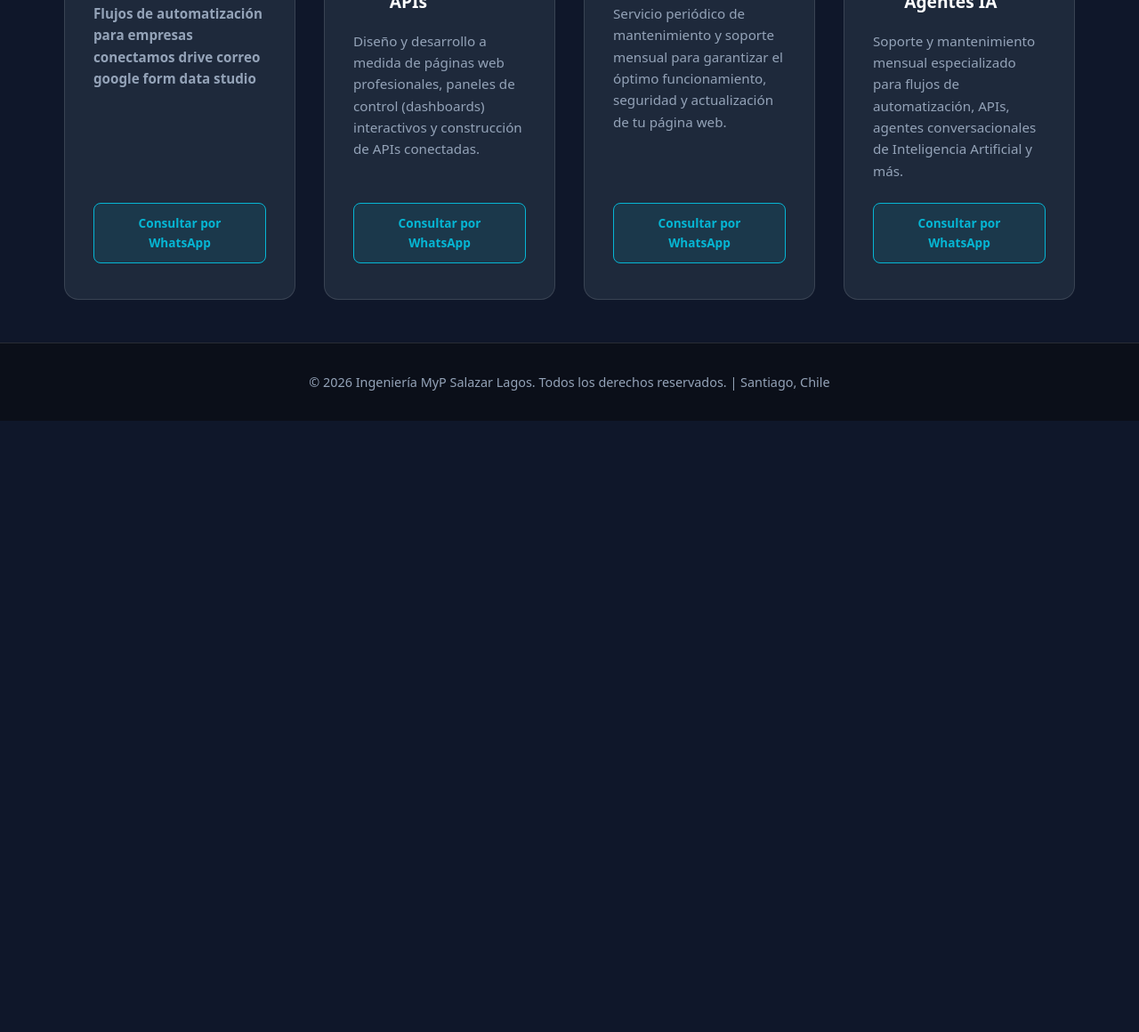
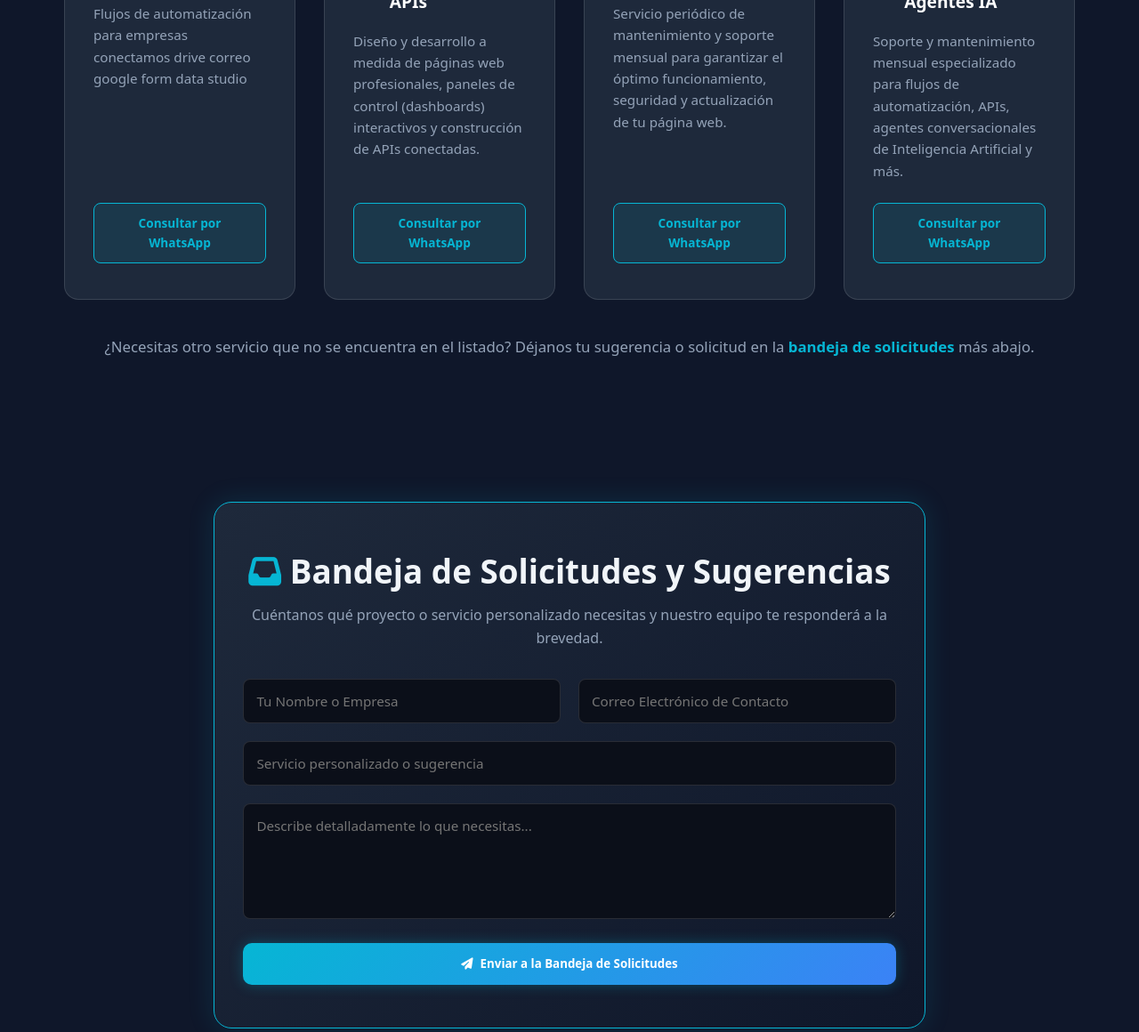
Before and after one commit to ingenieriamypsalazarlagos-ctrl/myp-portal, a website: page public/index.html in a window 1280 px wide. Shown: the part 857-2017 px from the top of the page at 89% size. Before the commit the page ends 1330 px from the top, so only its background shows below. Drawn offline with Linux system fonts and the light colour scheme.

Commit message:
index.html

```diff
--- a/public/index.html
+++ b/public/index.html
@@ -112,6 +112,72 @@
         .card-btn { background: rgba(6,182,212,0.1); border: 1px solid var(--accent-cyan); color: var(--accent-cyan); padding: 0.7rem 1rem; border-radius: 8px; text-decoration: none; font-weight: bold; font-size: 0.85rem; text-align: center; transition: 0.2s; }
         .card-btn:hover { background: var(--accent-cyan); color: #000; }
 
+        /* Mensaje de sugerencia debajo de las opciones */
+        .suggestion-notice {
+            text-align: center;
+            margin-top: 2.5rem;
+            color: var(--text-muted);
+            font-size: 1.05rem;
+        }
+        .suggestion-notice a {
+            color: var(--accent-cyan);
+            text-decoration: none;
+            font-weight: bold;
+        }
+        .suggestion-notice a:hover {
+            text-decoration: underline;
+        }
+
+        /* Estilos de la Bandeja de Solicitudes y Sugerencias */
+        .solicitudes-section {
+            background: linear-gradient(135deg, #1e293b 0%, #0f172a 100%);
+            border: 1px solid var(--accent-cyan);
+            border-radius: 20px;
+            padding: 3rem 2rem;
+            max-width: 800px;
+            margin: 4rem auto;
+            box-shadow: 0 0 30px rgba(6, 182, 212, 0.15);
+        }
+        .solicitudes-form {
+            display: flex;
+            flex-direction: column;
+            gap: 1.2rem;
+        }
+        .form-row {
+            display: grid;
+            grid-template-columns: 1fr 1fr;
+            gap: 1.2rem;
+        }
+        .form-input, .form-textarea {
+            width: 100%;
+            padding: 0.9rem;
+            background: #0b0f19;
+            border: 1px solid var(--border);
+            border-radius: 8px;
+            color: #fff;
+            outline: none;
+            font-size: 0.95rem;
+        }
+        .form-input:focus, .form-textarea:focus {
+            border-color: var(--accent-cyan);
+            box-shadow: 0 0 10px rgba(6, 182, 212, 0.3);
+        }
+        .form-textarea {
+            resize: vertical;
+            height: 130px;
+        }
+        .success-alert {
+            background: rgba(6, 182, 212, 0.15);
+            border: 1px solid var(--accent-cyan);
+            color: var(--accent-cyan);
+            padding: 1rem;
+            border-radius: 8px;
+            text-align: center;
+            font-weight: bold;
+            display: none;
+            margin-top: 1rem;
+        }
+
         /* Modal de Login seguro */
         #login-modal { display: none; position: fixed; inset: 0; background: rgba(0,0,0,0.85); backdrop-filter: blur(8px); justify-content: center; align-items: center; z-index: 1000; padding: 1rem; }
         .login-card { background: var(--surface-card); padding: 2.5rem; border-radius: 16px; width: 100%; max-width: 400px; text-align: center; border: 1px solid var(--accent-cyan); position: relative; }
@@ -123,6 +189,9 @@
 
         @media (max-width: 1100px) {
             .header-collage { display: none; }
+        }
+        @media (max-width: 768px) {
+            .form-row { grid-template-columns: 1fr; }
         }
     </style>
 </head>
@@ -162,18 +231,18 @@
         </a>
     </section>
 
-    <!-- Sección de Servicios Actualizada -->
+    <!-- Sección de Servicios -->
     <section class="container">
         <div class="section-title">
             <h2>Nuestros Servicios Principales</h2>
             <p style="color:var(--text-muted)">Soluciones robustas orientadas a la optimización, desarrollo y continuidad de tu negocio.</p>
         </div>
         <div class="grid">
-            <!-- Servicio 1 (Solo Negrita) -->
+            <!-- Servicio 1 -->
             <div class="card">
                 <div>
                     <h3><i class="fa-solid fa-network-wired"></i> Flujos de Automatización</h3>
-                    <p><b>Flujos de automatización para empresas conectamos drive correo google form data studio</b></p>
+                    <p>Flujos de automatización para empresas conectamos drive correo google form data studio</p>
                 </div>
                 <a href="https://wa.me/56969176666?text=Me%20interesa%20automatizar%20procesos" target="_blank" class="card-btn">Consultar por WhatsApp</a>
             </div>
@@ -202,6 +271,38 @@
                 <a href="https://wa.me/56969176666?text=Quiero%20saber%20sobre%20mantenimiento%20de%20flujos%20e%20IA" target="_blank" class="card-btn">Consultar por WhatsApp</a>
             </div>
         </div>
+
+        <!-- Aviso para otro tipo de servicios -->
+        <div class="suggestion-notice">
+            ¿Necesitas otro servicio que no se encuentra en el listado? Déjanos tu sugerencia o solicitud en la <a href="#bandeja-solicitudes">bandeja de solicitudes</a> más abajo.
+        </div>
+    </section>
+
+    <!-- Bandeja de Solicitudes y Sugerencias -->
+    <section id="bandeja-solicitudes" class="container">
+        <div class="solicitudes-section">
+            <div class="section-title" style="margin-bottom: 2rem;">
+                <h2><i class="fa-solid fa-inbox" style="color: var(--accent-cyan);"></i> Bandeja de Solicitudes y Sugerencias</h2>
+                <p style="color:var(--text-muted)">Cuéntanos qué proyecto o servicio personalizado necesitas y nuestro equipo te responderá a la brevedad.</p>
+            </div>
+
+            <form class="solicitudes-form" onsubmit="enviarSolicitud(event)">
+                <div class="form-row">
+                    <input type="text" id="nombre-solicitante" class="form-input" placeholder="Tu Nombre o Empresa" required>
+                    <input type="email" id="email-solicitante" class="form-input" placeholder="Correo Electrónico de Contacto" required>
+                </div>
+                <input type="text" id="asunto-solicitante" class="form-input" placeholder="Servicio personalizado o sugerencia" required>
+                <textarea id="mensaje-solicitante" class="form-textarea" placeholder="Describe detalladamente lo que necesitas..." required></textarea>
+
+                <button type="submit" class="btn-glow" style="width: 100%; justify-content: center; margin-top: 0.5rem;">
+                    <i class="fa-solid fa-paper-plane"></i> Enviar a la Bandeja de Solicitudes
+                </button>
+
+                <div id="alerta-exito" class="success-alert">
+                    ¡Solicitud enviada con éxito! Nos pondremos en contacto contigo muy pronto.
+                </div>
+            </form>
+        </div>
     </section>
 
     <!-- Modal Dinámico de Login -->
@@ -223,6 +324,27 @@
     </footer>
 
     <script>
+        // Función para manejar el envío del formulario de solicitudes
+        function enviarSolicitud(e) {
+            e.preventDefault();
+            const nombre = document.getElementById('nombre-solicitante').value;
+            const email = document.getElementById('email-solicitante').value;
+            const asunto = document.getElementById('asunto-solicitante').value;
+            const mensaje = document.getElementById('mensaje-solicitante').value;
+
+            // Muestra la alerta de éxito
+            const alerta = document.getElementById('alerta-exito');
+            alerta.style.display = 'block';
+
+            // Limpia el formulario
+            e.target.reset();
+
+            // Oculta la alerta después de 5 segundos
+            setTimeout(() => {
+                alerta.style.display = 'none';
+            }, 5000);
+        }
+
         function abrirLogin(tipo) {
             const titulo = document.getElementById('modal-title');
             const userField = document.getElementById('usuario');
```
